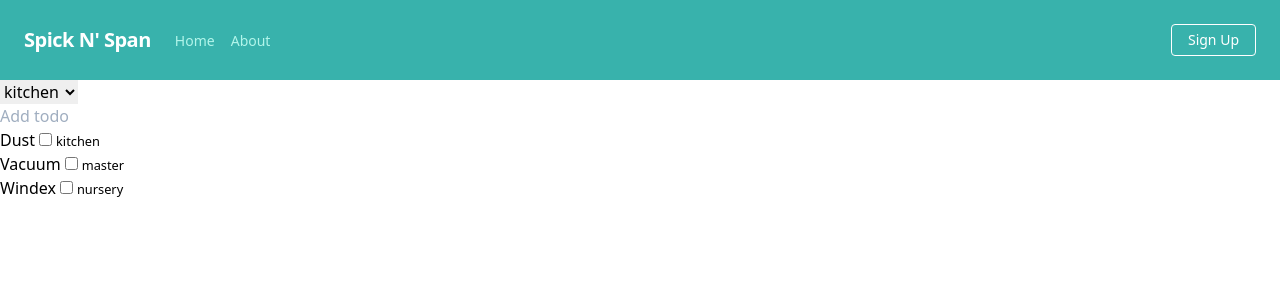
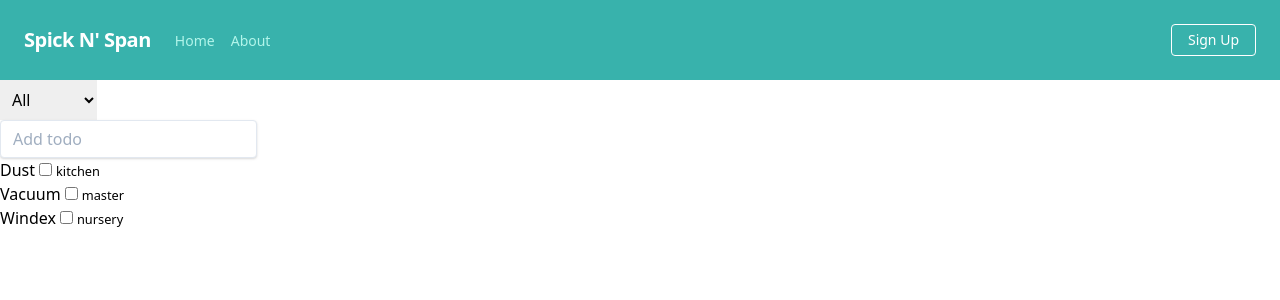
Before and after one commit to JoeyDye/spick-n-span, a Next.js app: page / in a window 1280 px wide. Shown: the top 300 px of the page. Built offline with nearby package versions, Linux system fonts and the light colour scheme.

Commit message:
feat: style text input and add prevDefault util

```diff
--- a/components/Todos.tsx
+++ b/components/Todos.tsx
@@ -1,6 +1,8 @@
 import { useState } from "react";
+import { prevDef } from "../utils/prevDef";
 
 import Todo from "./Todo";
+import { prevDefault } from "../utils/prevDefault";
 
 const Todos = () => {
   const [todos, setTodos] = useState([
@@ -11,7 +13,7 @@ const Todos = () => {
 
   const [todo, setTodo] = useState({ id: 0, title: "" });
 
-  const [currentCategory, setCurrentCategory] = useState("");
+  const [currentCategory, setCurrentCategory] = useState("all");
 
   const handleTodoChange = (e) =>
     setTodo({ id: todos.length + 1, title: e.target.value });
@@ -29,15 +31,20 @@ const Todos = () => {
   return (
     <>
       <select
+        className="block p-2"
         value={currentCategory}
         onChange={handleCategoryChange}
       >
-        <option value="kitchen">kitchen</option>
-        <option value="master">master</option>
-        <option value="nursery">nursery</option>
+        <option value="all">All</option>
+        <option value="kitchen">Kitchen</option>
+        <option value="master">Master</option>
+        <option value="nursery">Nursery</option>
       </select>
-      <form onSubmit={handleSubmitTodo}>
+      <form
+        onSubmit={(e) => prevDefault(e, handleSubmitTodo)}
+      >
         <input
+          className="shadow appearance-none border rounded py-2 px-3 text-gray-700 leading-tight focus:outline-none focus:shadow-outline"
           type="text"
           placeholder="Add todo"
           onChange={handleTodoChange}
@@ -46,7 +53,7 @@ const Todos = () => {
       </form>
       <ul>
         {todos.filter(({ category }) =>
-          !currentCategory || category === currentCategory
+          currentCategory === "all" || category === currentCategory
         ).map((
           todo,
         ) => (
--- /dev/null
+++ b/utils/prevDefault.ts
@@ -0,0 +1,6 @@
+import { callbackify } from "util";
+
+export const prevDefault = (e, callback) => {
+  e.preventDefault();
+  callback();
+};
```
